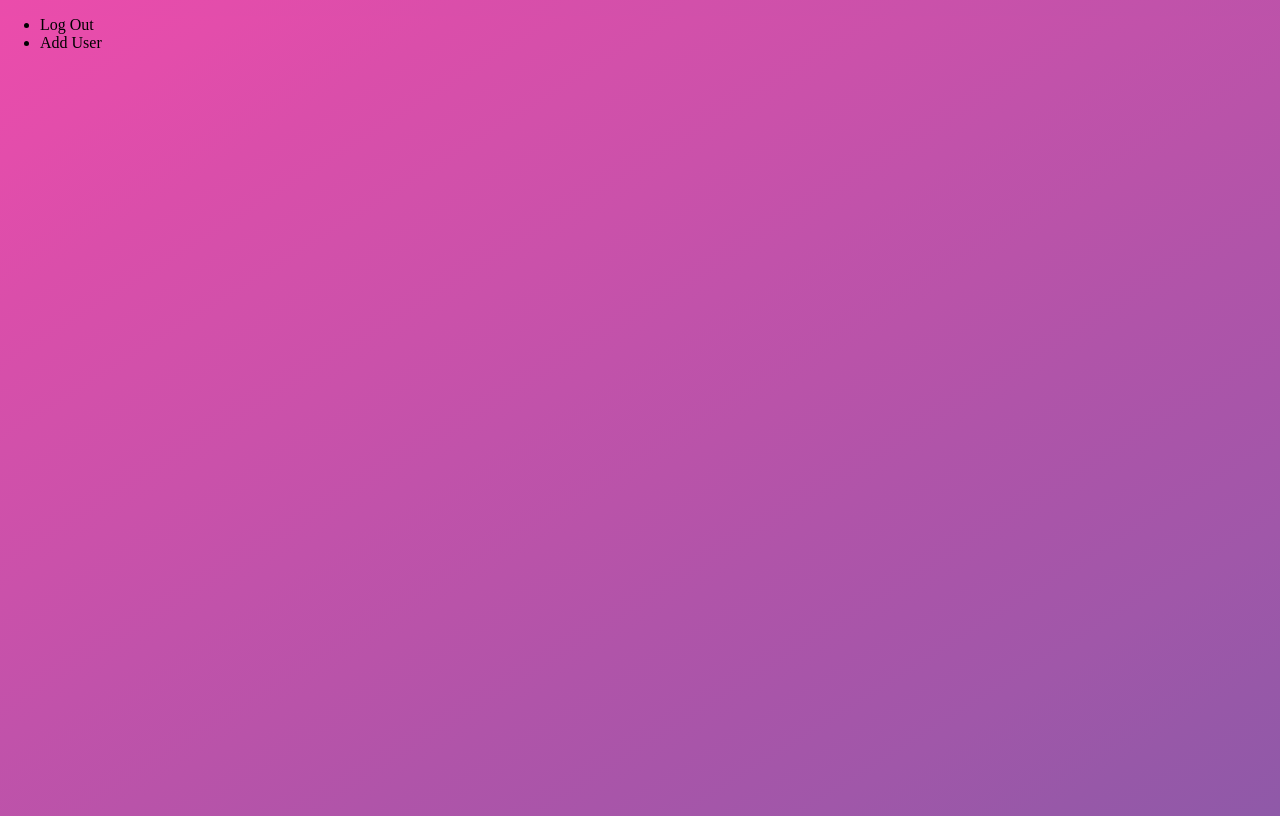
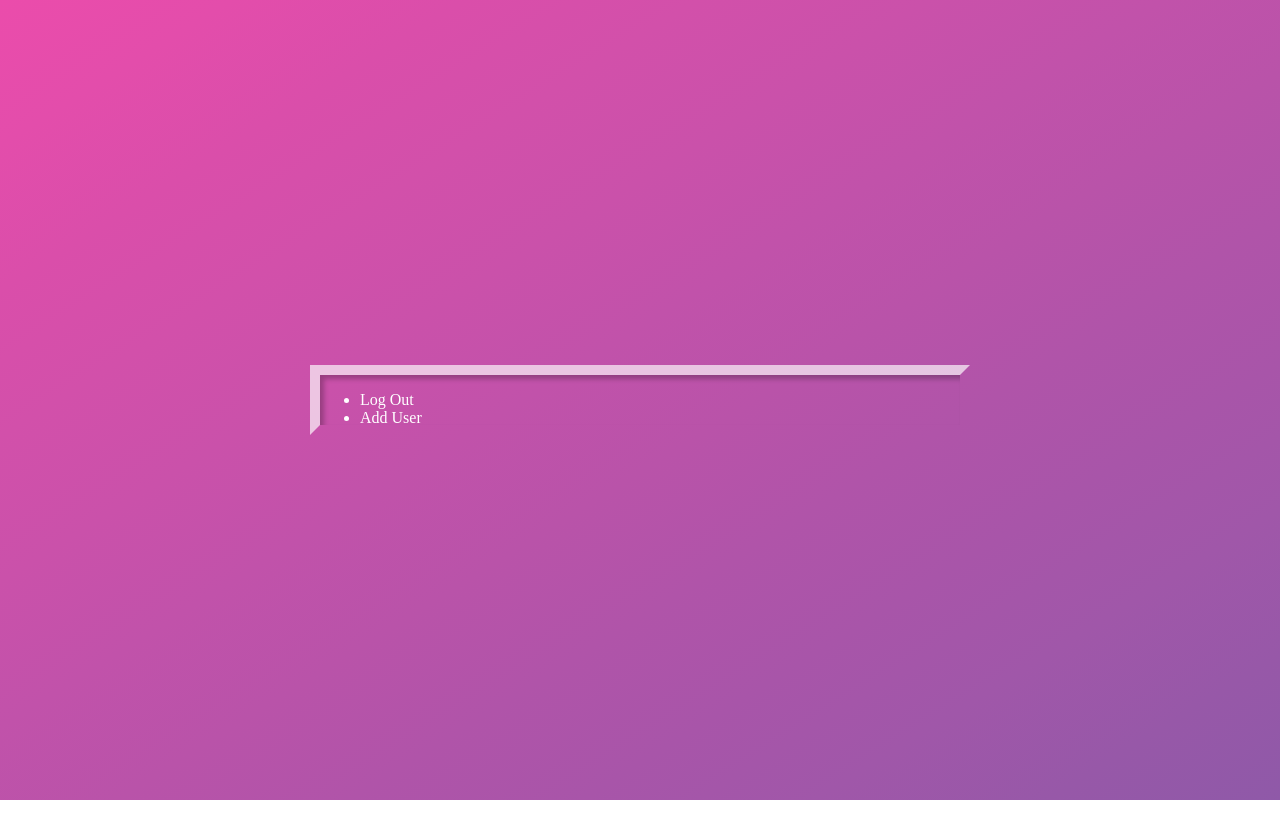
Before and after one commit to kasunweerasinghe/sign-in-page, a plain HTML site: page welcome.html in a window 1280 px wide. Drawn offline with Linux system fonts and the light colour scheme.

Commit message:
add tyles for header

```diff
--- a/assets/css/welcome.css
+++ b/assets/css/welcome.css
@@ -21,3 +21,25 @@ body {
     rgb(143, 89, 168)
   );
 }
+
+/* main div styles */
+.container {
+  height: 100%;
+  display: flex;
+  align-items: center;
+  justify-content: center;
+  flex-direction: column;
+  color: #fff;
+}
+
+/* styles for header */
+.header-bar {
+  position: relative;
+  width: 50%;
+  min-width: 300px;
+  height: 50px;
+  border: 10px solid transparent;
+  border-top: 10px solid #fffa;
+  border-left: 10px solid #fffa;
+  box-shadow: 4px 4px 5px rgba(0, 0, 0, 0.25) inset;
+}
```
